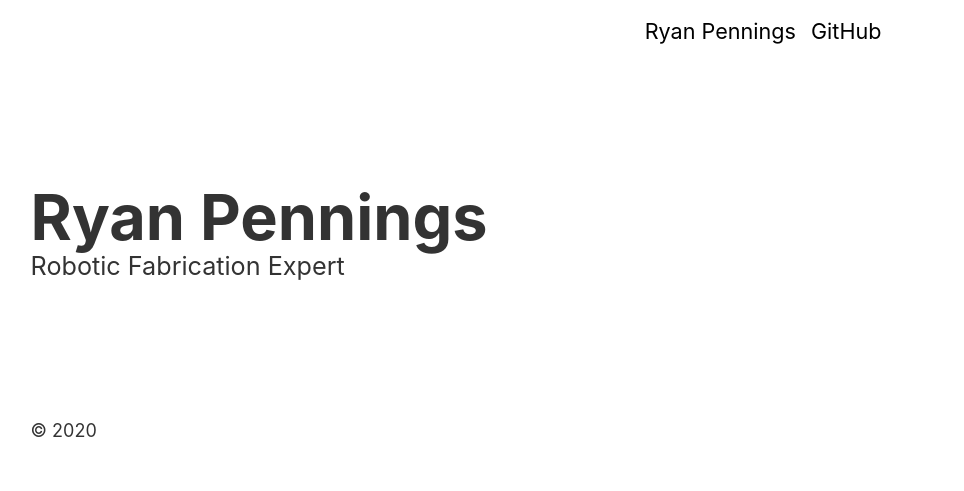
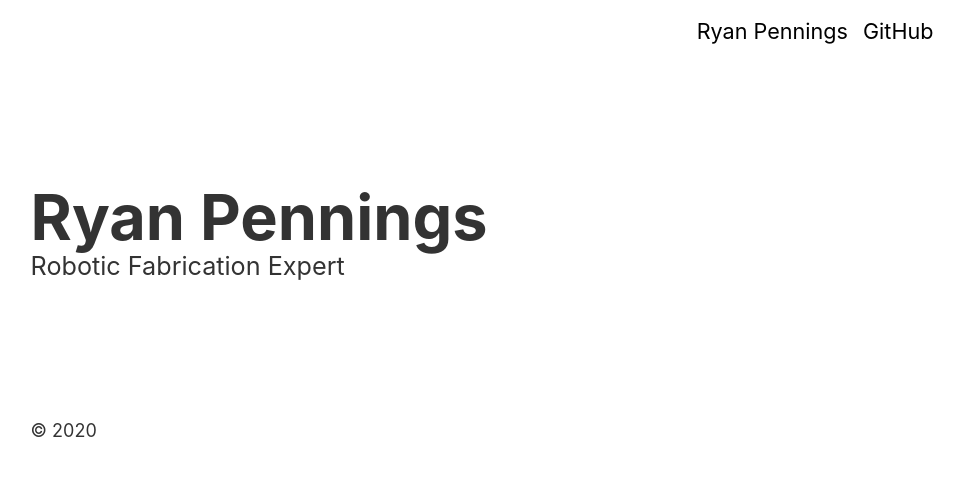
Before and after one commit to ryanpennings/ryanpennings.github.io, a Gatsby site in the folder websrc/: page / in a window 1280 px wide. Shown: the whole page, without its empty margins (199-1163 px from the left). Built offline with nearby package versions, Linux system fonts and the light colour scheme; Gatsby itself is replaced by a stand-in of ours; a small style sheet from the web is missing.

Commit message:
published basic website

```diff
--- a/websrc/src/components/header.js
+++ b/websrc/src/components/header.js
@@ -70,7 +70,7 @@ const SiteHeader = styled.header`
   display: flex;
   align-content: center;
   justify-content: flex-end;
-  padding: 0rem 10rem;
+  padding: 0px 10% 0px 0px;
 `
 
 const Header = ({ siteTitle }) => (
```
Also changed, not shown: 2 other files.
